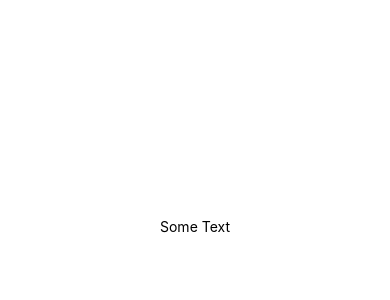
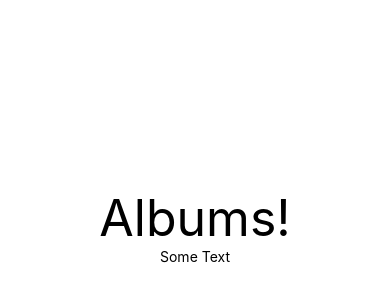
Before and after one commit to hakbar0/ReactNativeTut, a React Native app in the folder reactNativeTut/: screen / in a window 390 px wide. Shown: the part 196-496 px from the top of the page. Built offline with nearby package versions, Linux system fonts and the light colour scheme.

Commit message:
Working on inital layout.

```diff
--- a/reactNativeTut/App.js
+++ b/reactNativeTut/App.js
@@ -1,11 +1,13 @@
 import React from 'react';
 import { StyleSheet, Text, View } from 'react-native';
+import Header from './src/components/header';
 
 export default class App extends React.Component {
   render() {
     return (
       <View style={styles.container}>
-        <Text>Some Text</Text>
+        <Header />
+        <Text style = {styles.font}>Some Text</Text>
       </View>
     );
   }
--- /dev/null
+++ b/reactNativeTut/src/components/header.js
@@ -0,0 +1,16 @@
+import React from 'react';
+import { Text, StyleSheet } from 'react-native';
+
+const Header = () => {
+    return (
+    <Text style={styles.font}>Albums!</Text>
+    )
+};
+
+const styles = StyleSheet.create({
+    font: {
+        fontSize: 50,
+    },
+});
+
+export default Header;
```
